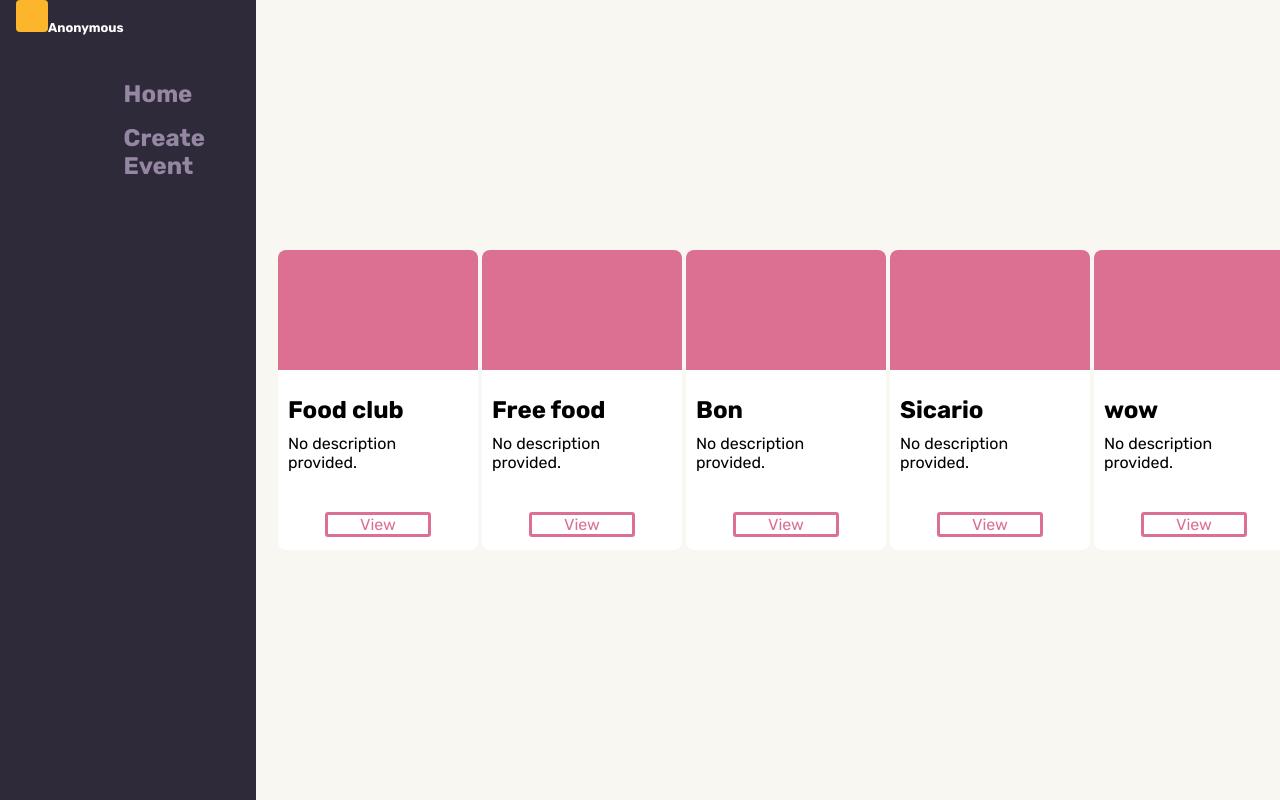
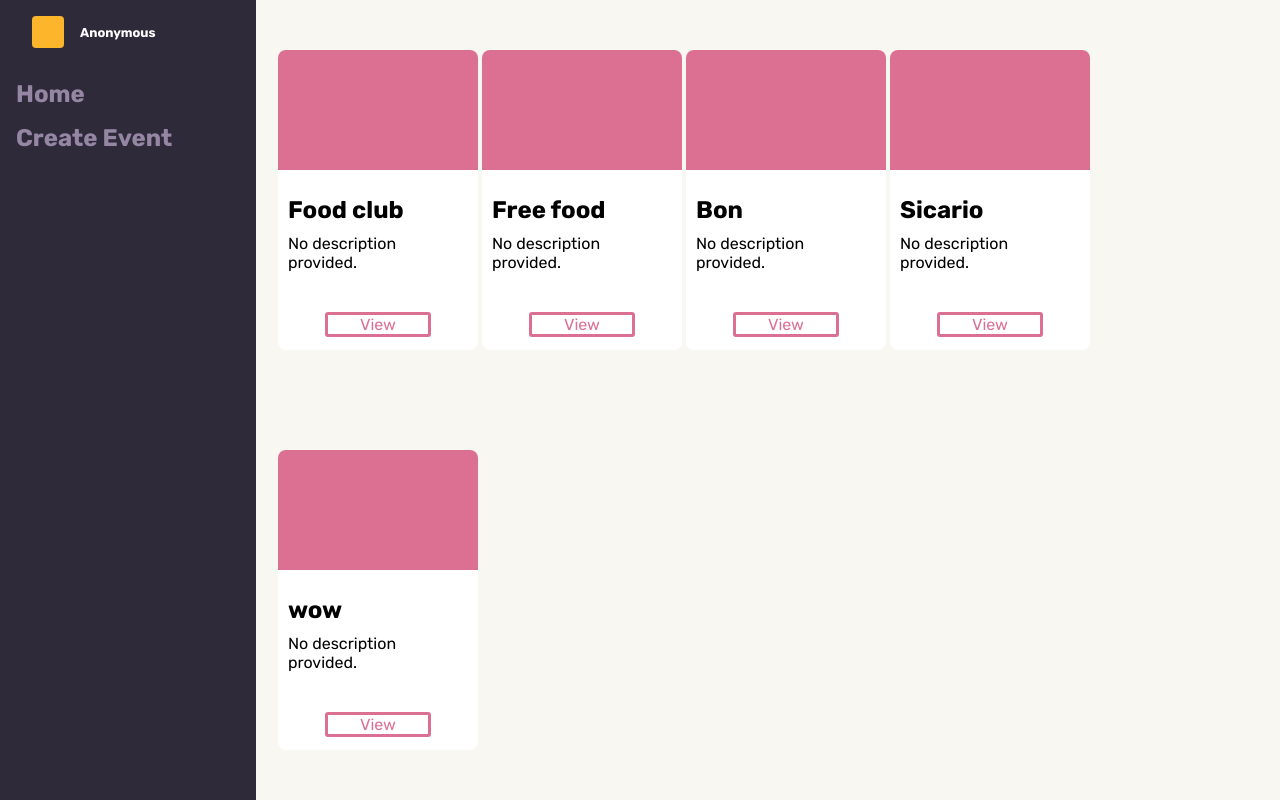
Before and after one commit to Evalir/food-app-intec, a React (Create React App) app: page / in a window 1280 px wide. Built offline with nearby package versions, Linux system fonts and the light colour scheme.

Commit message:
Fix sidebar redesign

```diff
--- a/src/Components/Navbar/Navbar.js
+++ b/src/Components/Navbar/Navbar.js
@@ -2,6 +2,7 @@
 import {
   NavBar,
   Nav,
+  UserWrapper,
   UserLink,
   UserPhoto,
   NavList,
@@ -32,10 +33,10 @@
   return (
     <NavBar>
       <Nav>
-        <div>
+        <UserWrapper>
           <UserPhoto />
           <UserLink>Anonymous</UserLink>
-        </div>
+        </UserWrapper>
         <NavList>
           <ListItem>
             <NavLink>Home</NavLink>
--- a/src/Components/Navbar/Styled.js
+++ b/src/Components/Navbar/Styled.js
@@ -21,18 +21,26 @@
   padding: 0 1em;
 `;
 
+export const UserWrapper = styled.div`
+  height: 64px;
+  width: 100%;
+  display: flex;
+`;
+
 export const UserPhoto = styled.div`
   display: inline-block;
   position: relative;
   width: 32px;
   height: 32px;
   border-radius: 4px;
+  margin: 1em 1em 0;
   background-color: ${props => props.theme.yellow};
 `;
 
 export const UserLink = styled(Link)`
   grid-area: user;
   display: inline-block;
+
   text-decoration: none;
   font-family: 'Rubik', Helvetica;
   font-size: 0.8em;
@@ -44,7 +52,7 @@
 export const NavList = styled.ul`
   list-style: none;
   outline: none;
-  grid-area: nav_content;
+  width: 100%;
 `;
 
 export const ListItem = styled.li`
@@ -56,4 +64,7 @@
   font-weight: bold;
   font-size: 24px;
   color: ${props => props.theme.lightpurple};
+  &:hover {
+    color: white;
+  }
 `;
--- a/src/Views/ViewEvents.js
+++ b/src/Views/ViewEvents.js
@@ -25,7 +25,7 @@
 
 const Grid = styled.div`
   grid-area: content;
-  width: 80vw;
+  width: 100%;
   display: flex;
   flex-wrap: wrap;
   align-items: center;
```
